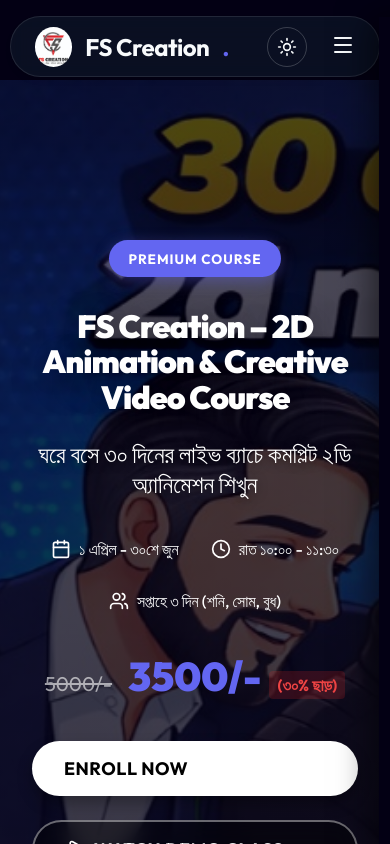
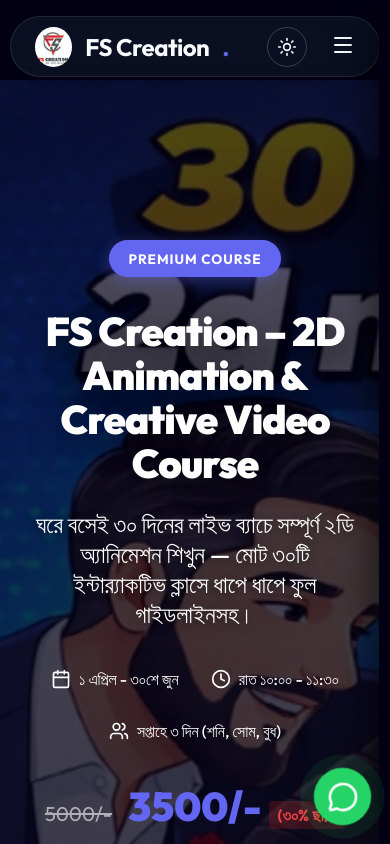
Before and after one commit to aniksahaaorno/fs_creation, a React (Vite) app: page /course in a window 390 px wide. Shown: the top 844 px of the page. Built offline with nearby package versions, Linux system fonts and the light colour scheme.

Commit message:
whats app button added

```diff
--- a/src/pages/Course.css
+++ b/src/pages/Course.css
@@ -486,9 +486,151 @@
     transform: translateY(-2px);
 }
 
+/* WhatsApp Section */
+.whatsapp-contact-section {
+    padding: 2rem 0 5rem;
+    background: var(--bg-darker);
+}
+
+.whatsapp-banner {
+    background: linear-gradient(135deg, #25D366, #128C7E);
+    padding: 2.5rem;
+    border-radius: 24px;
+    display: flex;
+    justify-content: space-between;
+    align-items: center;
+    color: white;
+    box-shadow: 0 20px 40px rgba(37, 211, 102, 0.2);
+    position: relative;
+    overflow: hidden;
+}
+
+.whatsapp-banner::before {
+    content: '';
+    position: absolute;
+    top: -50%;
+    left: -10%;
+    width: 300px;
+    height: 300px;
+    background: rgba(255, 255, 255, 0.1);
+    border-radius: 50%;
+}
+
+.whatsapp-content {
+    display: flex;
+    align-items: center;
+    gap: 1.5rem;
+    position: relative;
+    z-index: 2;
+}
+
+.whatsapp-icon-bg {
+    width: 64px;
+    height: 64px;
+    background: rgba(255, 255, 255, 0.2);
+    border-radius: 50%;
+    display: flex;
+    align-items: center;
+    justify-content: center;
+    backdrop-filter: blur(5px);
+}
+
+.whatsapp-content h3 {
+    font-size: 1.8rem;
+    margin: 0;
+    max-width: 400px;
+    line-height: 1.4;
+}
+
+.whatsapp-btn {
+    background: white;
+    color: #128C7E;
+    padding: 1rem 1.8rem;
+    border-radius: 50px;
+    font-weight: 800;
+    font-size: 1.4rem;
+    display: flex;
+    align-items: center;
+    gap: 1rem;
+    transition: all 0.3s cubic-bezier(0.175, 0.885, 0.32, 1.275);
+    position: relative;
+    z-index: 2;
+    text-decoration: none;
+}
+
+.whatsapp-btn:hover {
+    transform: scale(1.05) translateY(-3px);
+    box-shadow: 0 10px 30px rgba(0, 0, 0, 0.15);
+}
+
+.wa-chip {
+    background: #128C7E;
+    color: white;
+    padding: 0.3rem 0.8rem;
+    border-radius: 20px;
+    font-size: 0.8rem;
+    text-transform: uppercase;
+}
+
+/* Floating WhatsApp */
+.floating-wa {
+    position: fixed;
+    bottom: 30px;
+    right: 30px;
+    width: 65px;
+    height: 65px;
+    background: #25D366;
+    color: white;
+    border-radius: 50%;
+    display: flex;
+    align-items: center;
+    justify-content: center;
+    box-shadow: 0 10px 30px rgba(37, 211, 102, 0.4);
+    z-index: 9999;
+    transition: all 0.3s ease;
+    animation: pulse-green 2s infinite;
+}
+
+.floating-wa:hover {
+    transform: scale(1.1) rotate(15deg);
+}
+
+@keyframes pulse-green {
+    0% {
+        transform: scale(1);
+        box-shadow: 0 0 0 0 rgba(37, 211, 102, 0.7);
+    }
+
+    70% {
+        transform: scale(1.05);
+        box-shadow: 0 0 0 15px rgba(37, 211, 102, 0);
+    }
+
+    100% {
+        transform: scale(1);
+        box-shadow: 0 0 0 0 rgba(37, 211, 102, 0);
+    }
+}
+
+@media (max-width: 992px) {
+    .whatsapp-banner {
+        flex-direction: column;
+        text-align: center;
+        gap: 2.5rem;
+    }
+
+    .whatsapp-content {
+        flex-direction: column;
+    }
+
+    .whatsapp-content h3 {
+        font-size: 1.5rem;
+    }
+}
+
 @media (max-width: 768px) {
     .course-hero h1 {
-        font-size: 2rem;
+        font-size: 2.5rem;
     }
 
     .grid-2,
@@ -500,4 +642,11 @@
     .cta-group {
         flex-direction: column;
     }
+
+    .floating-wa {
+        bottom: 20px;
+        right: 20px;
+        width: 55px;
+        height: 55px;
+    }
 }
--- a/src/pages/Course.jsx
+++ b/src/pages/Course.jsx
@@ -132,7 +132,7 @@
                     >
                         <span className="badge">Premium Course</span>
                         <h1>FS Creation – 2D Animation & Creative Video Course</h1>
-                        <p className="subtitle">ঘরে বসে ৩০ দিনের লাইভ ব্যাচে কমপ্লিট ২ডি অ্যানিমেশন শিখুন</p>
+                        <p className="subtitle">ঘরে বসেই ৩০ দিনের লাইভ ব্যাচে সম্পূর্ণ ২ডি অ্যানিমেশন শিখুন — মোট ৩০টি ইন্টার‌্যাকটিভ ক্লাসে ধাপে ধাপে ফুল গাইডলাইনসহ।</p>
 
                         <div className="course-meta">
                             <div className="meta-item">
@@ -377,6 +377,34 @@
                 </div>
             </section>
 
+            {/* WhatsApp Contact Section */}
+            <section className="whatsapp-contact-section">
+                <div className="container">
+                    <motion.div
+                        className="whatsapp-banner"
+                        initial={{ opacity: 0, scale: 0.95 }}
+                        whileInView={{ opacity: 1, scale: 1 }}
+                        viewport={{ once: true }}
+                    >
+                        <div className="whatsapp-content">
+                            <div className="whatsapp-icon-bg">
+                                <MessageCircle size={32} />
+                            </div>
+                            <h3>কোনো কিছু বিস্তারিত জানতে চাইলে হোয়াটসঅ্যাপ করুন</h3>
+                        </div>
+                        <a
+                            href="https://wa.me/8801901851585"
+                            target="_blank"
+                            rel="noopener noreferrer"
+                            className="whatsapp-btn"
+                        >
+                            <span>01901-851585</span>
+                            <div className="wa-chip">Connect</div>
+                        </a>
+                    </motion.div>
+                </div>
+            </section>
+
             {/* Bottom CTA */}
             <section className="cta-section">
                 <div className="container text-center">
@@ -404,6 +432,17 @@
                     </div>
                 </div>
             </section>
+
+            {/* Floating WhatsApp Button */}
+            <a
+                href="https://wa.me/8801901851585"
+                target="_blank"
+                rel="noopener noreferrer"
+                className="floating-wa"
+                title="WhatsApp Us"
+            >
+                <MessageCircle size={30} />
+            </a>
         </div>
     );
 };
```
